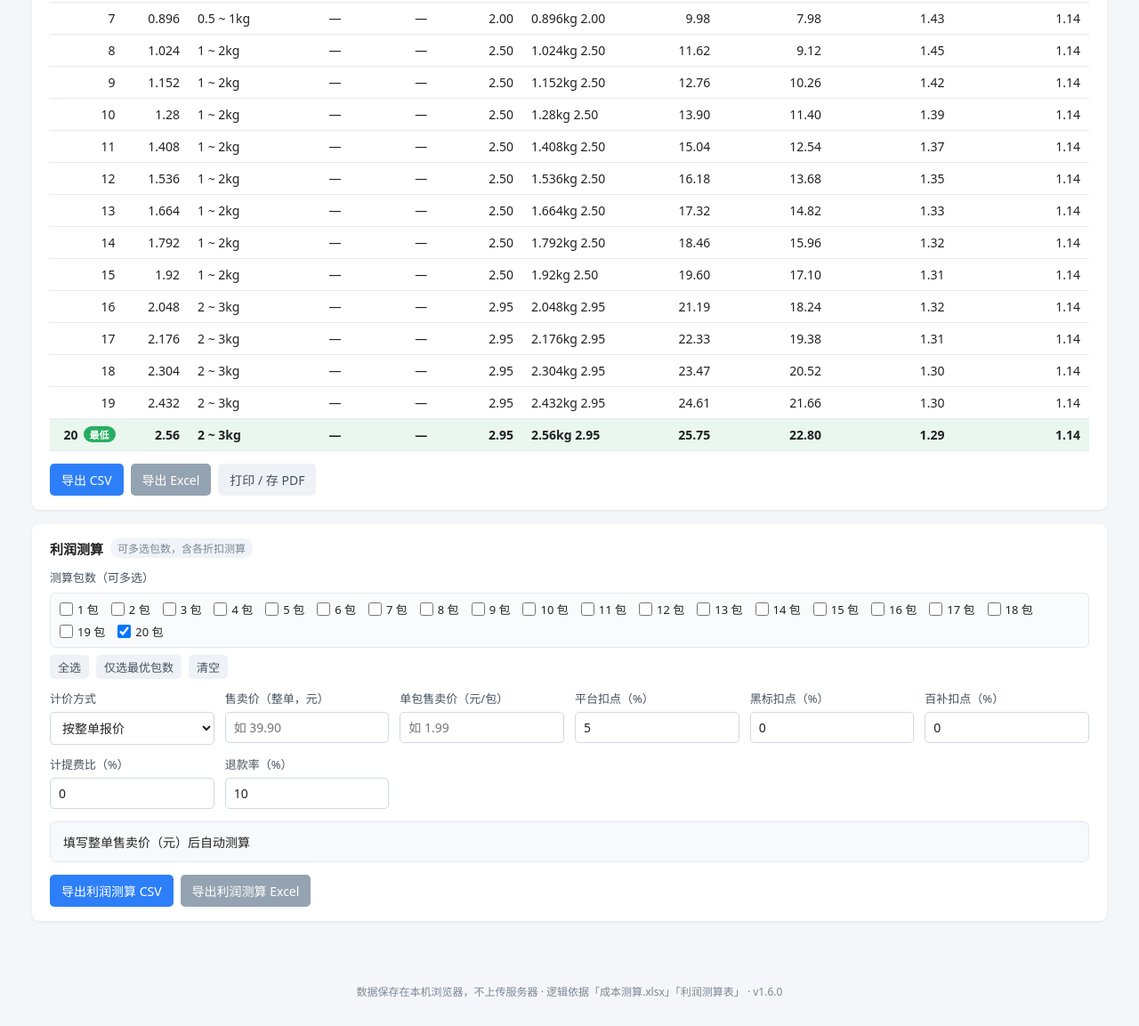
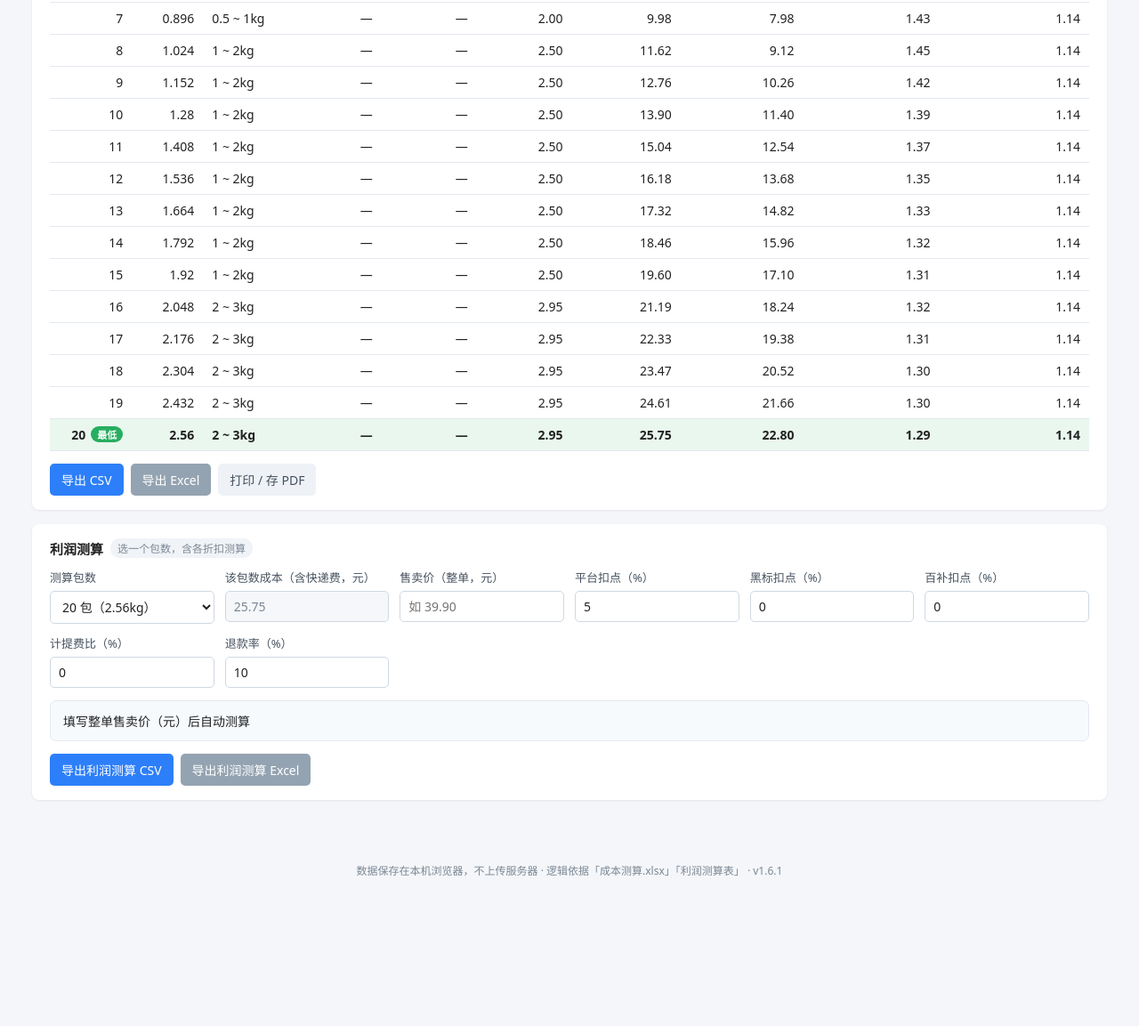
Before and after one commit to Canefx/cost-calc, a plain HTML site: page index.html in a window 1280 px wide. Shown: the part 1695-2848 px from the top of the page at 89% size. After the commit the page ends 2712 px from the top, so only its background shows below. Drawn offline with Linux system fonts and the light colour scheme.

Commit message:
更新成本测算系统 v1.6.1
包含：利润测算模块、超量整箱叠加、金额两位小数、版本自检

```diff
--- a/app.js
+++ b/app.js
@@ -7,14 +7,13 @@
   var SCHEME_KEY = "cost_calc_schemes_v1";
 
   // 版本号：三个文件必须同版本，否则功能会缺失
-  var APP_VERSION = "1.6.0";
-  var CALC_VERSION = "1.6.0";
+  var APP_VERSION = "1.6.1";
+  var CALC_VERSION = "1.6.1";
 
   // 档位以「上限 + 运费」存储，起点由上一档上限推导
   var tiers = [];
   var rowsCache = [];
   var profitCache = [];
-  var selectedPacks = [];
   var profitPacksPicked = false;
   var bestPacks = null;
 
@@ -129,7 +128,7 @@
 
     if (errs.length || isNaN(unitWeight) || unitWeight <= 0 || isNaN(baseCost) || baseCost < 0) {
       rowsCache = [];
-      $("rows").innerHTML = '<tr><td colspan="11" class="hint">请先修正上方参数或运费档位</td></tr>';
+      $("rows").innerHTML = '<tr><td colspan="10" class="hint">请先修正上方参数或运费档位</td></tr>';
       $("summaryRow").innerHTML = "";
       $("chartSvg").innerHTML = "";
       $("profitBlocks").innerHTML = '<div class="stat">请先修正上方参数或运费档位</div>';
@@ -203,65 +202,13 @@
 
   function profitInput() {
     return {
-      priceMode: $("priceMode").value,
       salePrice: $("salePrice").value,
-      unitPrice: $("unitPrice").value,
       platformRate: $("ratePlatform").value,
       blackRate: $("rateBlack").value,
       subsidyRate: $("rateSubsidy").value,
       accrualRate: $("rateAccrual").value,
       refundRate: $("rateRefund").value
     };
-  }
-
-  /** 按计价方式切换要填的售价输入框 */
-  function applyPriceMode() {
-    var unit = $("priceMode").value === "unit";
-    $("salePriceField").className = unit ? "field hidden" : "field";
-    $("unitPriceField").className = unit ? "field" : "field hidden";
-  }
-
-  /** 包数多选区域 */
-  function renderPackPicker(valid) {
-    var html = valid.map(function (r) {
-      var on = selectedPacks.indexOf(r.packs) >= 0 ? " checked" : "";
-      return '<label><input type="checkbox" value="' + r.packs + '"' + on + "> " + r.packs + " 包</label>";
-    }).join("");
-    if ($("profitPacks").innerHTML !== html) $("profitPacks").innerHTML = html;
-
-    $("profitPacks").querySelectorAll('input[type="checkbox"]').forEach(function (cb) {
-      cb.addEventListener("change", function () {
-        togglePack(parseInt(cb.value, 10), !!cb.checked);
-      });
-    });
-  }
-
-  function togglePack(n, on) {
-    var i = selectedPacks.indexOf(n);
-    if (on && i < 0) selectedPacks.push(n);
-    if (!on && i >= 0) selectedPacks.splice(i, 1);
-    selectedPacks.sort(function (a, b) { return a - b; });
-    profitPacksPicked = true;
-    renderProfitBlocks(rowsCache);
-  }
-
-  function pickAllPacks() {
-    selectedPacks = (rowsCache || []).filter(function (r) { return !r.over; })
-      .map(function (r) { return r.packs; });
-    profitPacksPicked = true;
-    renderProfit(rowsCache);
-  }
-
-  function pickBestPack() {
-    selectedPacks = bestPacks != null ? [bestPacks] : [];
-    profitPacksPicked = true;
-    renderProfit(rowsCache);
-  }
-
-  function pickClearPacks() {
-    selectedPacks = [];
-    profitPacksPicked = true;
-    renderProfit(rowsCache);
   }
 
   function renderProfit(rows) {
@@ -277,58 +224,51 @@
     var valid = (rows || []).filter(function (r) { return !r.over; });
     if (!valid.length) {
       $("profitPacks").innerHTML = "";
+      $("profitCost").value = "";
       $("profitBlocks").innerHTML = '<div class="stat">当前参数下没有可测算的包数</div>';
       $("profitNote").textContent = "";
       profitCache = [];
       return;
     }
 
-    // 未手动选过时，默认选中成本最优的包数（用户全部取消勾选后不再自动回填）
-    var existing = selectedPacks.filter(function (n) {
-      return valid.some(function (r) { return r.packs === n; });
-    });
-    selectedPacks = existing;
-    if (!profitPacksPicked) {
-      selectedPacks = [bestPacks != null ? bestPacks : valid[0].packs];
+    // 包数下拉：用户选过就保留，否则跟随成本最优的包数
+    var cur = $("profitPacks").value;
+    var options = valid.map(function (r) {
+      return '<option value="' + r.packs + '">' + r.packs + " 包（" + C.formatNum(r.weight, 3) + "kg）</option>";
+    }).join("");
+    if ($("profitPacks").innerHTML !== options) $("profitPacks").innerHTML = options;
+    var keep = valid.some(function (r) { return String(r.packs) === String(cur); });
+    if (!profitPacksPicked || !keep) {
+      $("profitPacks").value = String(bestPacks != null ? bestPacks : valid[0].packs);
     }
 
-    renderPackPicker(valid);
-    renderProfitBlocks(rows);
+    var packs = parseInt($("profitPacks").value, 10);
+    var row = valid.filter(function (r) { return r.packs === packs; })[0] || valid[0];
+    $("profitCost").value = C.money(row.costWith, 2);
+
+    renderProfitBlocks(row);
   }
 
-  /** 每个选中包数一个区块，内含原价与各折扣的利润测算 */
-  function renderProfitBlocks(rows) {
+  /** 所选包数的折扣测算表 */
+  function renderProfitBlocks(row) {
     var input = profitInput();
-    var isUnit = input.priceMode === "unit";
-    var price = parseFloat(isUnit ? input.unitPrice : input.salePrice);
+    var price = parseFloat(input.salePrice);
     var sum = C.profitSummary(input);
-    var valid = (rows || []).filter(function (r) { return !r.over; });
 
-    var chosen = selectedPacks.filter(function (n) {
-      return valid.some(function (r) { return r.packs === n; });
-    }).sort(function (a, b) { return a - b; });
-
-    if (!chosen.length) {
-      $("profitBlocks").innerHTML = '<div class="stat">请至少勾选一个包数</div>';
+    if (!(price > 0)) {
+      $("profitBlocks").innerHTML = '<div class="stat">填写整单售卖价（元）后自动测算</div>';
       $("profitNote").textContent = "";
       profitCache = [];
       return;
     }
 
-    if (!(price > 0)) {
-      $("profitBlocks").innerHTML = '<div class="stat">填写' +
-        (isUnit ? "单包售卖价（元/包）" : "整单售卖价（元）") + "后自动测算</div>";
+    var list = C.computeDiscountRows(row, input);
+    if (!list.length) {
+      $("profitBlocks").innerHTML = '<div class="stat">无可用数据</div>';
       $("profitNote").textContent = "";
       profitCache = [];
       return;
     }
-
-    var blocks = [];
-    var html = chosen.map(function (n) {
-      var row = valid.filter(function (r) { return r.packs === n; })[0];
-      var list = C.computeDiscountRows(row, input);
-      if (!list.length) return "";
-      blocks.push({ packs: n, weight: row.weight, cost: row.costWith, rows: list });
 
     var body = list.map(function (d) {
       var profitAmount = d.settlement != null ? d.settlement - d.cost : null;
@@ -345,8 +285,11 @@
         "</tr>";
     }).join("");
 
-      return '<div class="profit-block">' +
-        '<div class="profit-head">' + n + " 包" +
+    profitCache = [{ packs: row.packs, weight: row.weight, cost: row.costWith, rows: list }];
+
+    $("profitBlocks").innerHTML =
+      '<div class="profit-block">' +
+      '<div class="profit-head">' + row.packs + " 包" +
       '<span class="sub">' + C.formatNum(row.weight, 3) + " kg · 成本 " + m2(row.costWith) + " 元 · 原价 " +
       m2(list[0].salePrice) + " 元（单包 " + m2(list[0].unitPrice) + " 元）</span></div>" +
       '<div class="table-wrap"><table><thead><tr>' +
@@ -354,16 +297,13 @@
       "<th class=\"num\">结算价/元</th><th class=\"num\">利润额/元</th>" +
       "<th class=\"num\">利润率</th><th class=\"num\">保本ROI</th>" +
       "</tr></thead><tbody>" + body + "</tbody></table></div></div>";
-    }).join("");
-
-    profitCache = blocks;
-    $("profitBlocks").innerHTML = html || '<div class="stat">无可用数据</div>';
 
     $("profitNote").innerHTML =
       "含百补综合扣点 " + pct(sum.combinedSubsidy) + "，计提费比 " + pct(C.num(input.accrualRate) / 100) +
       "，合计费比 " + pct(sum.totalRate) + "，退款率 " + pct(C.num(input.refundRate) / 100) +
       "；结算价 = 售价 − 成本 × 合计费比；利润率 = (结算价 − 成本) ÷ 结算价；保本 ROI = 1 ÷ 利润率 ÷ (1 − 退款率)。";
   }
+
   function renderSummary(s, params) {
     var best = s.best;
     var html = "";
@@ -399,7 +339,6 @@
         '<td class="num">' + (isStack ? m2(r.boxCost) : "—") + "</td>" +
         '<td class="num">' + (isStack ? (r.rest > 0 ? m2(r.restCost) : "—") : "—") + "</td>" +
         '<td class="num">' + (r.over ? "—" : m2(r.fee)) + "</td>" +
-        "<td>" + esc(r.freightText || "—") + "</td>" +
         '<td class="num">' + (r.over ? "—" : m2(r.costWith)) + "</td>" +
         '<td class="num">' + m2(r.costWithout) + "</td>" +
         '<td class="num">' + (r.over ? "—" : m2(r.perWith)) + "</td>" +
@@ -407,7 +346,7 @@
         "</tr>"
       );
     }).join("");
-    $("rows").innerHTML = html || '<tr><td colspan="11" class="hint">无数据</td></tr>';
+    $("rows").innerHTML = html || '<tr><td colspan="10" class="hint">无数据</td></tr>';
   }
 
   /* ---------------- 走势图 ---------------- */
@@ -534,7 +473,7 @@
 
   /* ---------------- 导出 ---------------- */
   function tableHeader() {
-    return ["包数", "克重/kg", "计价方式", "整箱成本/元", "散包成本/元", "运费合计/元", "运费明细",
+    return ["包数", "克重/kg", "计价方式", "整箱成本/元", "散包成本/元", "运费合计/元",
       "成本/含快递费", "成本/不含快递费", "单包成本/含快递费", "单包成本/不含快递费"];
   }
 
@@ -548,7 +487,6 @@
         isStack ? m2(r.boxCost) : "—",
         isStack ? (r.rest > 0 ? m2(r.restCost) : "—") : "—",
         r.over ? "—" : m2(r.fee),
-        r.freightText || "—",
         r.over ? "—" : m2(r.costWith),
         m2(r.costWithout),
         r.over ? "—" : m2(r.perWith),
@@ -676,9 +614,7 @@
       casePacks: $("casePacks").value,
       caseWeight: $("caseWeight").value,
       caseCost: $("caseCost").value,
-      priceMode: $("priceMode").value,
       salePrice: $("salePrice").value,
-      unitPrice: $("unitPrice").value,
       ratePlatform: $("ratePlatform").value,
       rateBlack: $("rateBlack").value,
       rateSubsidy: $("rateSubsidy").value,
@@ -716,9 +652,7 @@
     if (c.casePacks != null) $("casePacks").value = c.casePacks;
     if (c.caseWeight != null) $("caseWeight").value = c.caseWeight;
     if (c.caseCost != null) $("caseCost").value = c.caseCost;
-    if (c.priceMode != null) $("priceMode").value = c.priceMode;
     if (c.salePrice != null) $("salePrice").value = c.salePrice;
-    if (c.unitPrice != null) $("unitPrice").value = c.unitPrice;
     if (c.ratePlatform != null) $("ratePlatform").value = c.ratePlatform;
     if (c.rateBlack != null) $("rateBlack").value = c.rateBlack;
     if (c.rateSubsidy != null) $("rateSubsidy").value = c.rateSubsidy;
@@ -766,9 +700,7 @@
         casePacks: $("casePacks").value,
         caseWeight: $("caseWeight").value,
         caseCost: $("caseCost").value,
-        priceMode: $("priceMode").value,
         salePrice: $("salePrice").value,
-        unitPrice: $("unitPrice").value,
         ratePlatform: $("ratePlatform").value,
         rateBlack: $("rateBlack").value,
         rateSubsidy: $("rateSubsidy").value,
@@ -792,9 +724,7 @@
     if (raw.casePacks != null) $("casePacks").value = raw.casePacks;
     if (raw.caseWeight != null) $("caseWeight").value = raw.caseWeight;
     if (raw.caseCost != null) $("caseCost").value = raw.caseCost;
-    if (raw.priceMode != null) $("priceMode").value = raw.priceMode;
     if (raw.salePrice != null) $("salePrice").value = raw.salePrice;
-    if (raw.unitPrice != null) $("unitPrice").value = raw.unitPrice;
     if (raw.ratePlatform != null) $("ratePlatform").value = raw.ratePlatform;
     if (raw.rateBlack != null) $("rateBlack").value = raw.rateBlack;
     if (raw.rateSubsidy != null) $("rateSubsidy").value = raw.rateSubsidy;
@@ -813,7 +743,7 @@
     [
       "unitWeight", "baseCost", "count",
       "casePacks", "caseWeight", "caseCost",
-      "salePrice", "unitPrice",
+      "salePrice",
       "ratePlatform", "rateBlack", "rateSubsidy", "rateAccrual", "rateRefund"
     ].forEach(function (id) { stopWheel($(id)); });
 
@@ -830,11 +760,11 @@
     });
     $("stackEnabled").addEventListener("change", render);
     // 利润测算参数变化只需重算利润部分
-    ["salePrice", "unitPrice", "ratePlatform", "rateBlack", "rateSubsidy", "rateAccrual", "rateRefund"].forEach(function (id) {
+    ["salePrice", "ratePlatform", "rateBlack", "rateSubsidy", "rateAccrual", "rateRefund"].forEach(function (id) {
       $(id).addEventListener("input", function () { renderProfit(rowsCache); });
     });
-    $("priceMode").addEventListener("change", function () {
-      applyPriceMode();
+    $("profitPacks").addEventListener("change", function () {
+      profitPacksPicked = true;
       renderProfit(rowsCache);
     });
 
@@ -843,9 +773,6 @@
     window.removeTier = removeTier;
     window.resetTiers = resetTiers;
     window.applyCase = applyCase;
-    window.pickAllPacks = pickAllPacks;
-    window.pickBestPack = pickBestPack;
-    window.pickClearPacks = pickClearPacks;
     window.saveScheme = saveScheme;
     window.loadScheme = loadScheme;
     window.deleteScheme = deleteScheme;
@@ -856,7 +783,6 @@
 
     renderCase();
     render();
-    applyPriceMode();
   }
 
   if (document.readyState === "loading") document.addEventListener("DOMContentLoaded", init);
--- a/calc.js
+++ b/calc.js
@@ -10,7 +10,7 @@
 })(typeof self !== "undefined" ? self : this, function () {
   "use strict";
 
-  var VERSION = "1.6.0";
+  var VERSION = "1.6.1";
   var EPS = 1e-9;
 
   var DEFAULT_TIERS = [
--- a/index.html
+++ b/index.html
@@ -2,7 +2,7 @@
 <html lang="zh-CN">
 <head>
 <meta charset="UTF-8">
-<meta name="app-version" content="1.6.0">
+<meta name="app-version" content="1.6.1">
 <meta name="viewport" content="width=device-width, initial-scale=1.0">
 <title>包装成本测算系统</title>
 <style>
@@ -208,7 +208,7 @@
   <section class="card">
     <h2>测算明细</h2>
     <div class="hint" style="margin-bottom:10px">
-      重量不超过运费最高档时按该档计费；超过时每段不超过最高档，逐段计费后累加，具体拆分见「运费明细」列。
+      重量不超过运费最高档时按该档计费；超过时每段不超过最高档，逐段计费后累加。
     </div>
     <div class="table-wrap">
       <table>
@@ -220,7 +220,6 @@
             <th class="num">整箱成本/元</th>
             <th class="num">散包成本/元</th>
             <th class="num">运费合计/元</th>
-            <th>运费明细</th>
             <th class="num">成本/含快递费</th>
             <th class="num">成本/不含快递费</th>
             <th class="num">单包成本/含快递费</th>
@@ -238,29 +237,18 @@
   </section>
 
   <!-- 利润测算 -->
+  <!-- 利润测算 -->
   <section class="card">
-    <h2>利润测算 <span class="tag">可多选包数，含各折扣测算</span></h2>
-    <div class="field" style="margin-bottom:12px">
-      <span style="font-size:13px;color:#46525f">测算包数（可多选）</span>
-      <div id="profitPacks" class="pack-pick"></div>
-      <div class="toolbar" style="margin-top:8px">
-        <button class="ghost small" onclick="pickAllPacks()">全选</button>
-        <button class="ghost small" onclick="pickBestPack()">仅选最优包数</button>
-        <button class="ghost small" onclick="pickClearPacks()">清空</button>
-      </div>
-    </div>
+    <h2>利润测算 <span class="tag">选一个包数，含各折扣测算</span></h2>
     <div class="fields">
-      <label class="field">计价方式
-        <select id="priceMode">
-          <option value="total">按整单报价</option>
-          <option value="unit">按单包报价</option>
-        </select>
+      <label class="field">测算包数
+        <select id="profitPacks"></select>
       </label>
-      <label class="field" id="salePriceField">售卖价（整单，元）
+      <label class="field">该包数成本（含快递费，元）
+        <input id="profitCost" readonly placeholder="自动带出">
+      </label>
+      <label class="field">售卖价（整单，元）
         <input id="salePrice" type="number" step="0.01" min="0" placeholder="如 39.90">
-      </label>
-      <label class="field hidden" id="unitPriceField">单包售卖价（元/包）
-        <input id="unitPrice" type="number" step="0.01" min="0" placeholder="如 1.99">
       </label>
       <label class="field">平台扣点（%）
         <input id="ratePlatform" type="number" step="0.01" min="0" value="5">
```
Lines whose indentation alone changed are shown as unchanged.
